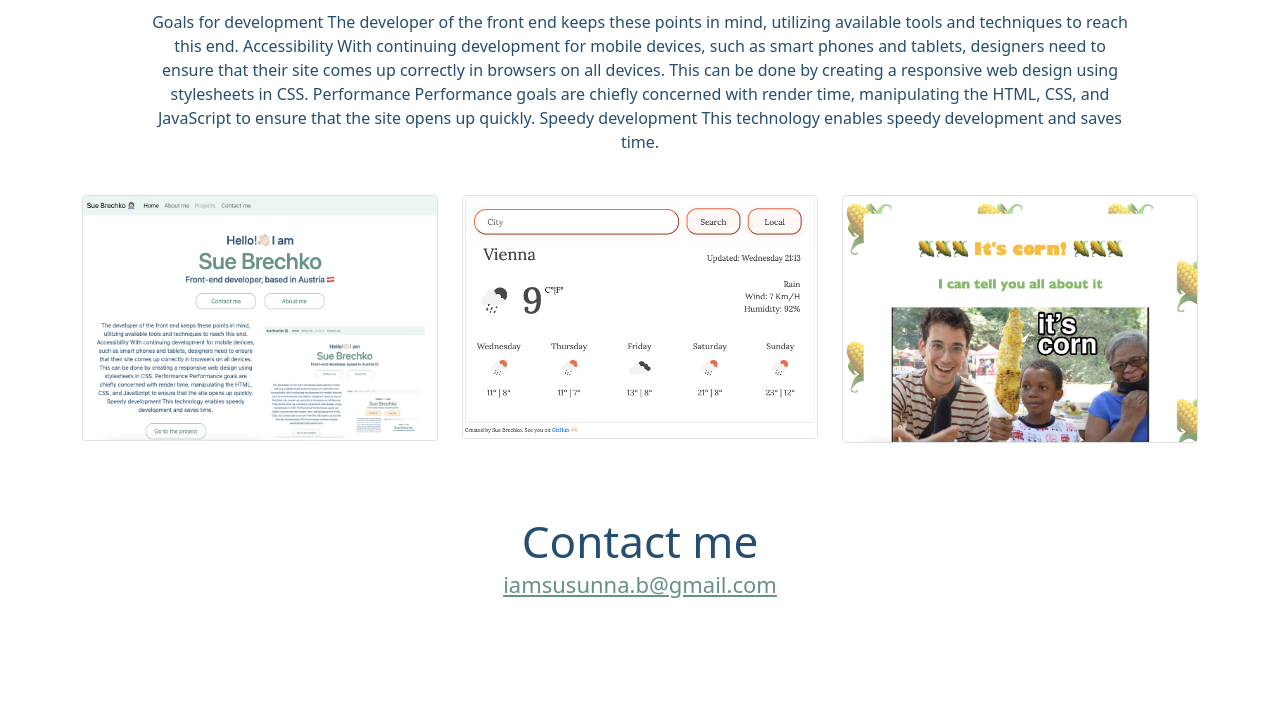
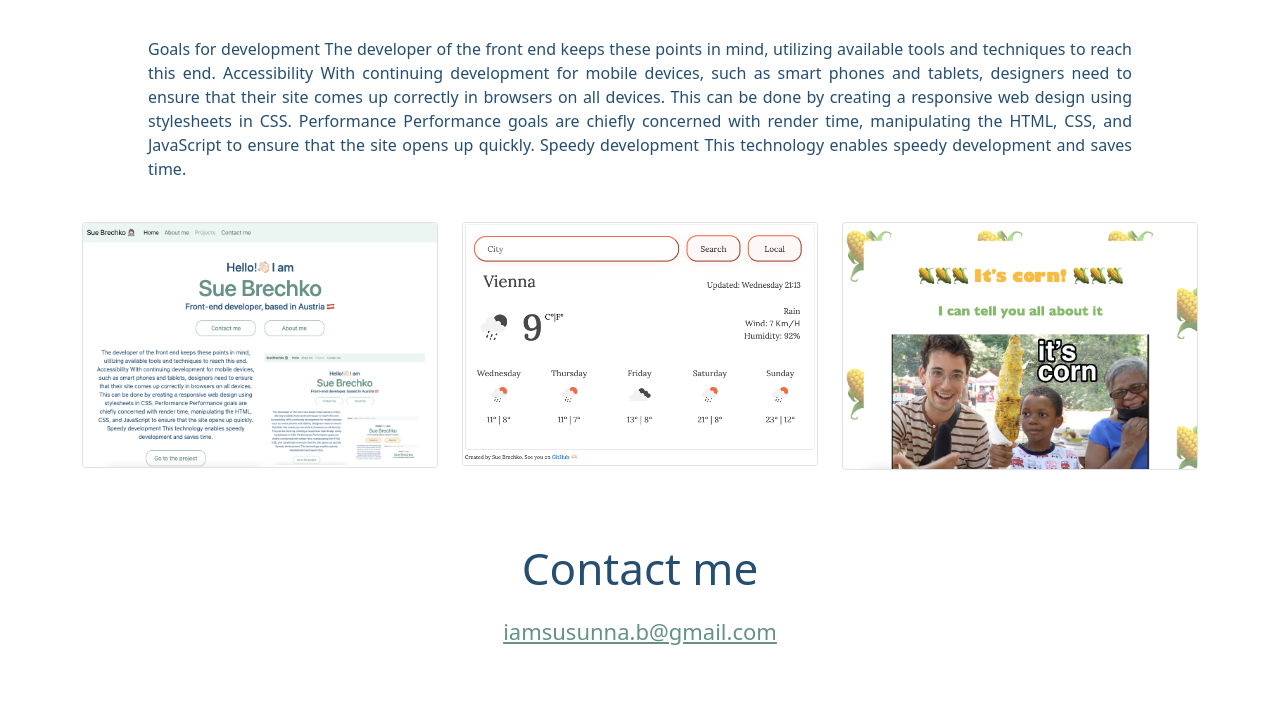
Before and after one commit to devil-1964/portfolio, a plain HTML site: page about/about.html in a window 1280 px wide. Shown: the part 257-969 px from the top of the page. Before the commit the page ends 922 px from the top, so only its background shows below. Drawn offline with nearby package versions, Linux system fonts and the light colour scheme.

Commit message:
about-page: added text justify and margin to the main text

```diff
--- a/about/style.css
+++ b/about/style.css
@@ -7,7 +7,7 @@ body {
   text-align: center;
 }
 h2 {
-  margin: 0;
+  margin: 20px;
   font-size: 24px;
 }
 h1 {
@@ -24,7 +24,7 @@ h1 {
 .about-text {
   margin: 1% 10%;
   padding: 20px;
-  text-align: center;
+  text-align: justify;
 }
 footer {
   margin: 5%;
```
